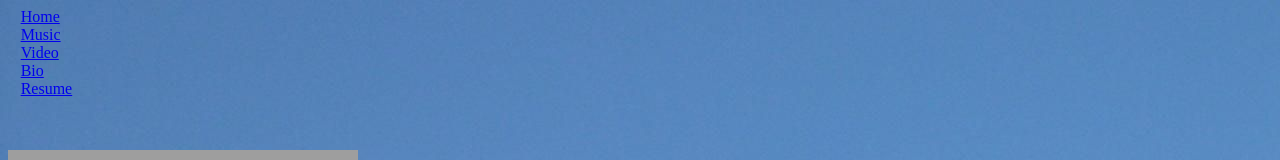
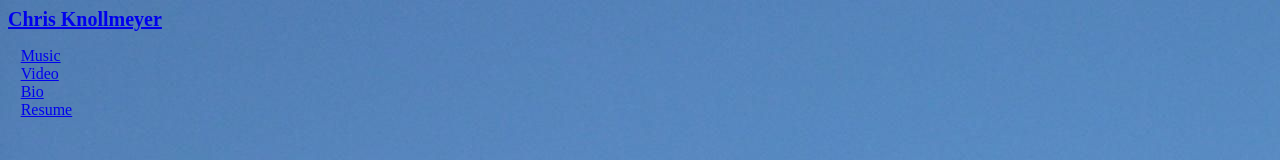
Before and after one commit to knollmeyer/chrisknollmeyer.com, a plain HTML site: page music.html in a window 1280 px wide. Shown: the top 160 px of the page. Drawn offline with Linux system fonts and the light colour scheme; grey boxes are pictures that could not be loaded.

Commit message:
returned home link to Chris Knollmeyer h1

```diff
--- a/music.html
+++ b/music.html
@@ -3,12 +3,14 @@
 		<title>Chris Knollmeyer</title>
 		<link href="myCool.css" rel="stylesheet" type="text/css">
 		<link rel="shortcut icon" type="image/x-icon" href="favicon.png"/>
+
+		<h1><a href="index.html" >Chris Knollmeyer</a></h1>
 	</head>
 
 	<body background="Sky_gradient_mid_afternoon_looking_north.jpg" width: "100%">
 
 		<p>
-						<a href="index.html" >Home</a><br>
+				<!--		<a href="index.html" >Home</a><br>-->
 			<a href="music.html" >Music</a><br>
 			<a href="video.html" >Video</a><br>
 			<a href="bio.html" >Bio</a><br>
```
